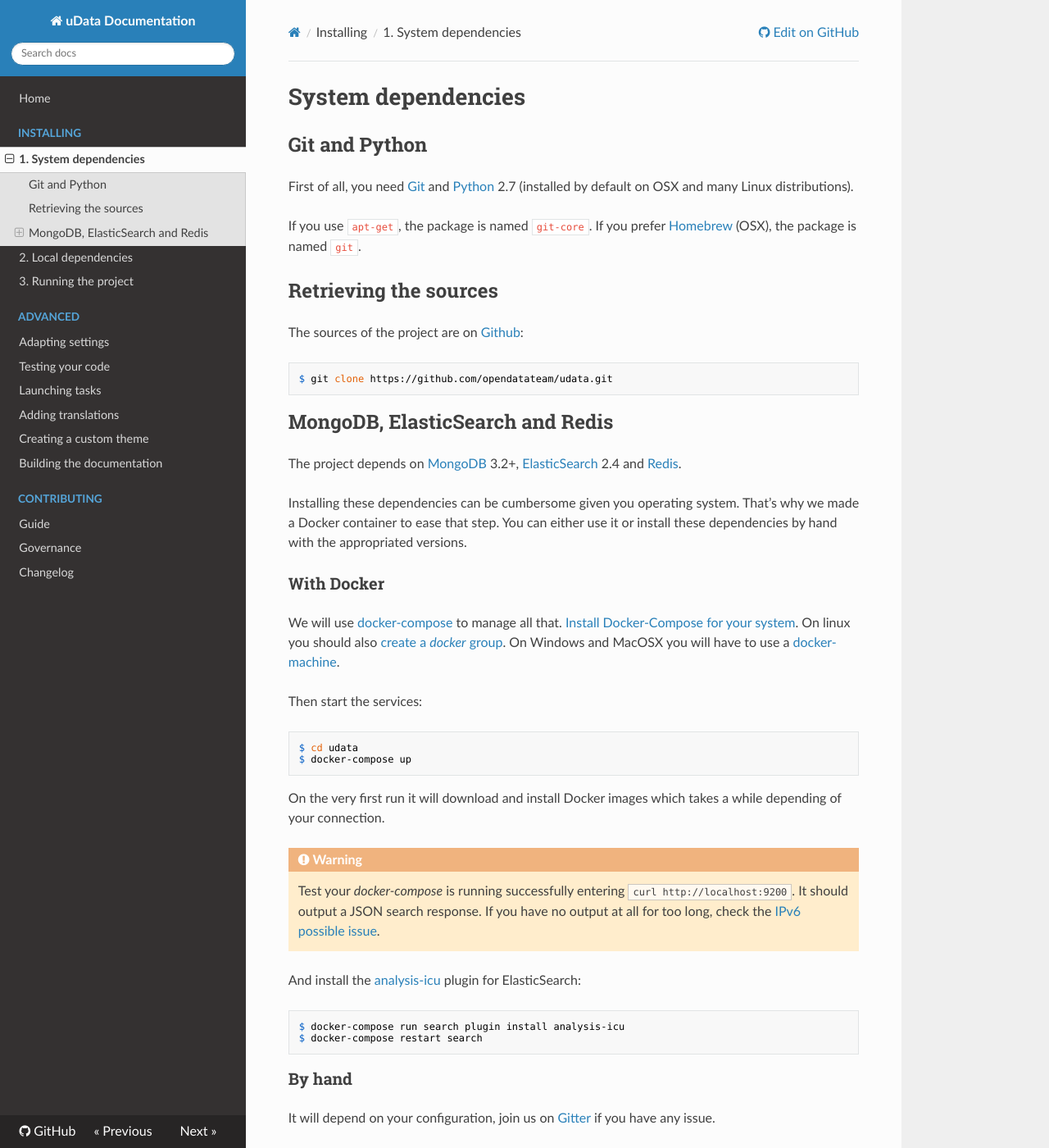
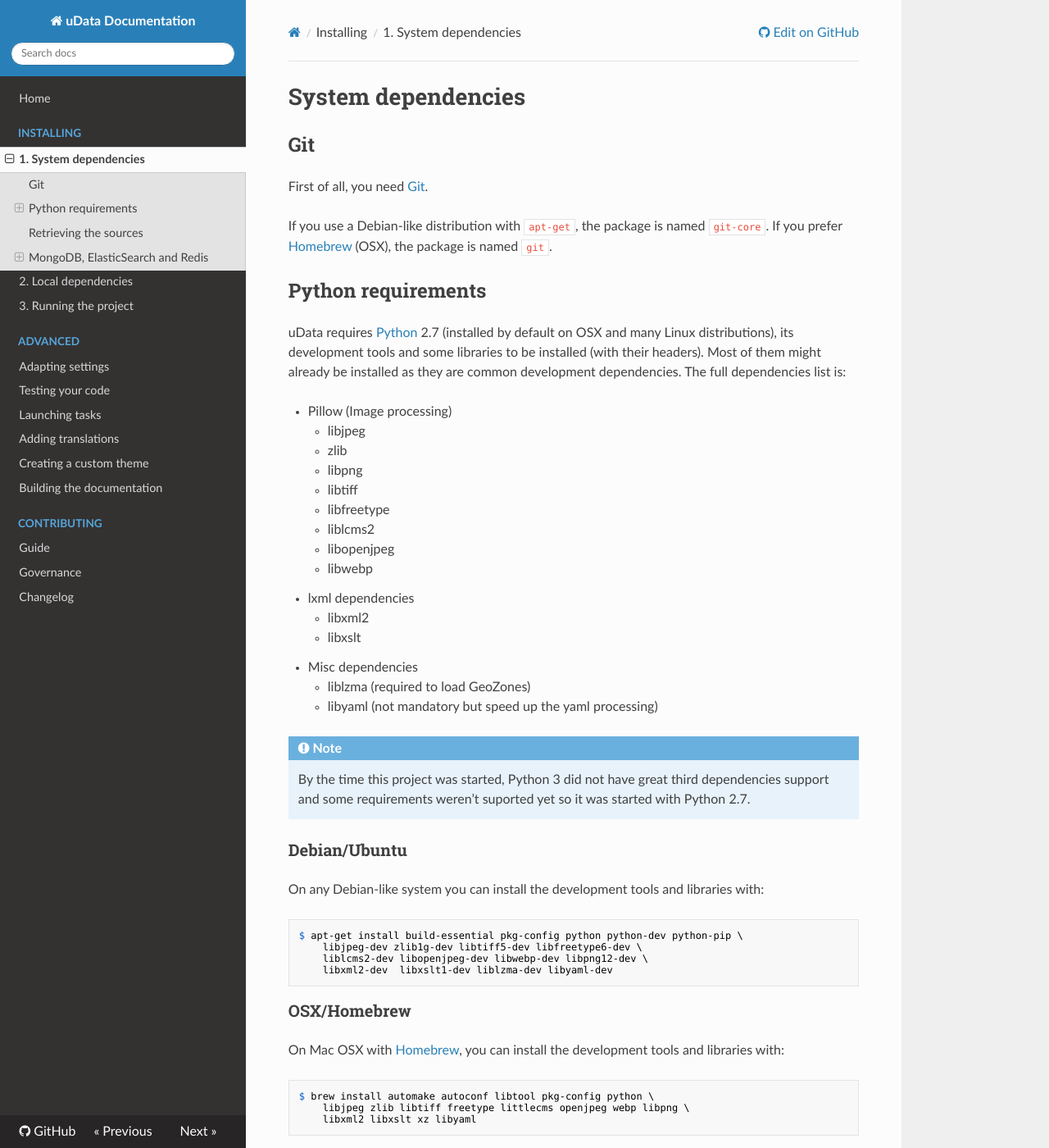
Before and after one commit to stayhardgreen/web-portal__Vue, an MkDocs documentation site: the page built from docs/system-dependencies.md, in a window 1280 px wide and 1400 px high. Shown: the whole window at 82% size. Built offline with MkDocs 1.6.1, drawn with Linux system fonts in a browser that asks for light colours; nearby versions of some CDN libraries; old or Windows-style settings are respelled for this version of MkDocs.

Commit message:
Document about system dependencies (fix #531, fix #488, fix #474) (#616)
* Document about system dependencies (fix #531, fix #488, fix #474)
* A little word about Python 3

````diff
--- a/docs/system-dependencies.md
+++ b/docs/system-dependencies.md
@@ -1,11 +1,60 @@
 # System dependencies
 
-## Git and Python
+## Git
 
-First of all, you need [Git][] and [Python][] 2.7 (installed by default on OSX and many Linux distributions).
+First of all, you need [Git][].
 
-If you use `apt-get`, the package is named `git-core`.
+If you use a Debian-like distribution with `apt-get`, the package is named `git-core`.
 If you prefer [Homebrew][] (OSX), the package is named `git`.
+
+## Python requirements
+
+uData requires [Python][] 2.7 (installed by default on OSX and many Linux distributions),
+its development tools and some libraries to be installed (with their headers).
+Most of them might already be installed as they are common development dependencies.
+The full dependencies list is:
+
+* Pillow (Image processing)
+    * libjpeg
+    * zlib
+    * libpng
+    * libtiff
+    * libfreetype
+    * liblcms2
+    * libopenjpeg
+    * libwebp
+* lxml dependencies
+    * libxml2
+    * libxslt
+* Misc dependencies
+    * liblzma (required to load GeoZones)
+    * libyaml (not mandatory but speed up the yaml processing)
+
+!!! note
+    By the time this project was started, Python 3 did not have great third dependencies support
+    and some requirements weren't suported yet so it was started with Python 2.7.
+
+### Debian/Ubuntu
+
+On any Debian-like system you can install the development tools and libraries with:
+
+```shell
+$ apt-get install build-essential pkg-config python python-dev python-pip \
+    libjpeg-dev zlib1g-dev libtiff5-dev libfreetype6-dev \
+    liblcms2-dev libopenjpeg-dev libwebp-dev libpng12-dev \
+    libxml2-dev  libxslt1-dev liblzma-dev libyaml-dev
+```
+
+### OSX/Homebrew
+
+On Mac OSX with [Homebrew][], you can install the development tools and libraries with:
+
+```shell
+$ brew install automake autoconf libtool pkg-config python \
+    libjpeg zlib libtiff freetype littlecms openjpeg webp libpng \
+    libxml2 libxslt xz libyaml
+```
+
 
 ## Retrieving the sources
 
````
Also changed, not shown: docs/contributing-guide.md (+10 -0 lines), docs/local-dependencies.md (+9 -0 lines).
